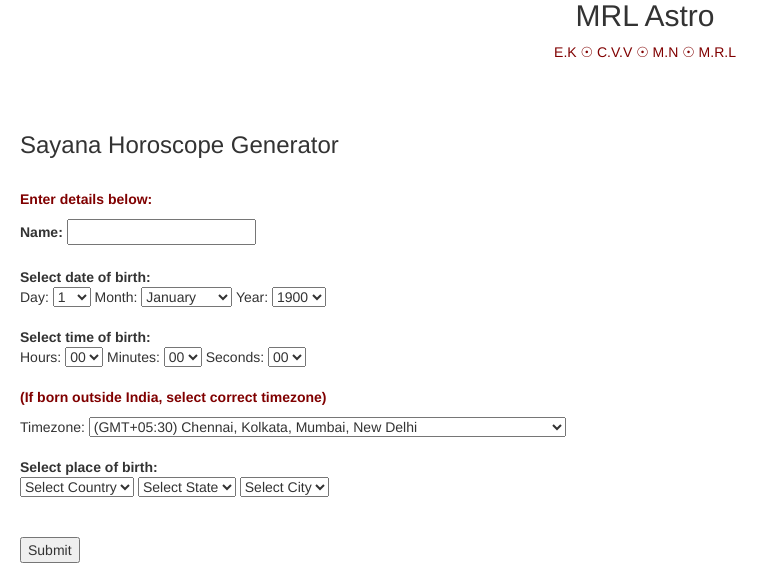
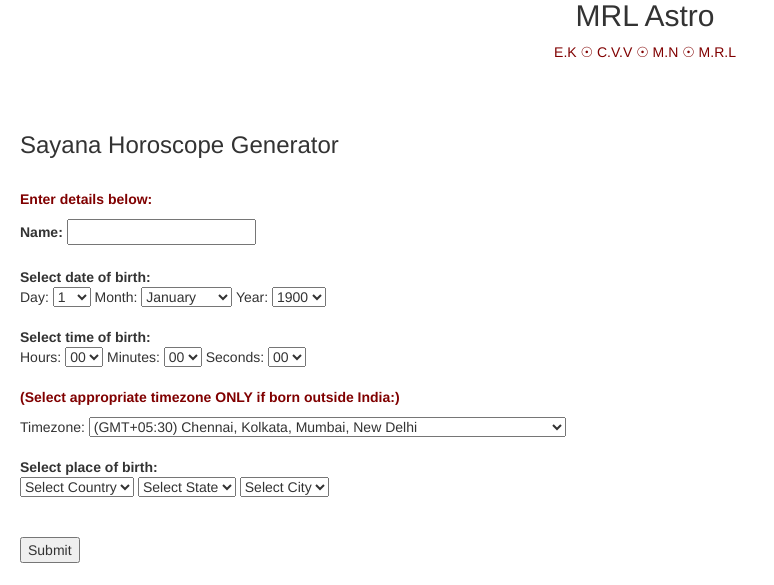
Before and after one commit to krishnakanthpps/MRLAstro, a Flask app: page /horoscope in a window 1280 px wide. Shown: the part 73-658 px from the top of the page, without its empty margins (0-774 px from the left). Run offline with Flask 2, Linux system fonts and the light colour scheme; parts of the project's set-up code (start-up, migrations or seed data) failed here and were passed over; some libraries are stand-ins or nearby versions.

Commit message:
working progressions

```diff
--- a/templates/enter_details.html
+++ b/templates/enter_details.html
@@ -261,7 +261,7 @@ Seconds:
 </select>
 <br>
 <br>
-<p><b>(If born outside India, select correct timezone)</b></p>
+<p><b>(Select appropriate timezone ONLY if born outside India:)</b></p>
 Timezone:
 <select id="form_timezone" name="timezone">
   <option value="-12:00">(GMT-12:00) International Date Line West</option>
```
